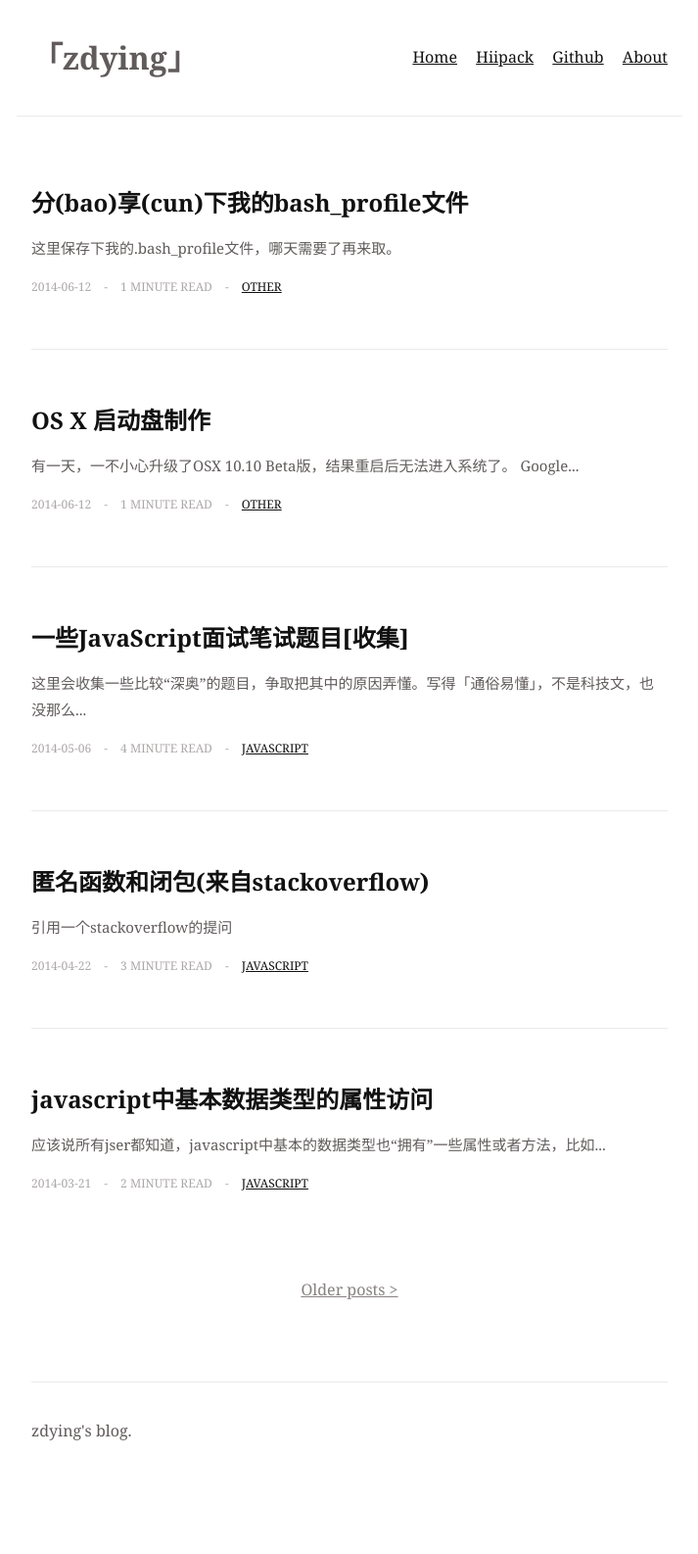
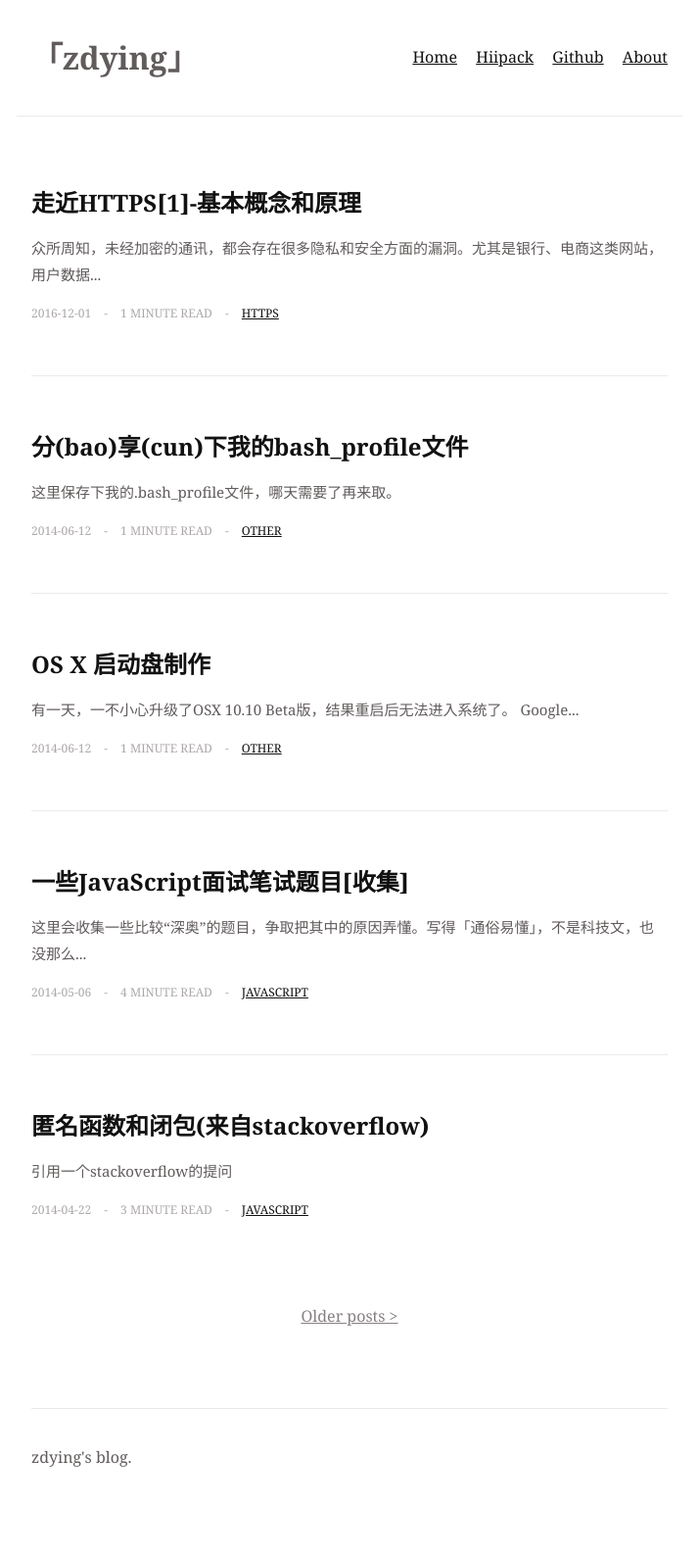
Before and after one commit to daiying-zhang/daiying-zhang.github.io, a Jekyll site: the page built from index.html, in a window 1280 px wide. Shown: the whole page at 98% size, without its empty margins (283-996 px from the left). Built offline with Jekyll 4.4.1, drawn with Linux system fonts in a browser that asks for light colours; some web fonts are replaced; the list of posts is cut into pages by our own code; before the commit the page ends 1559 px from its top, so only the background shows below that; some of the changed lines change nothing that is shown.

Commit message:
add post

```diff
--- /dev/null
+++ b/_posts/2016-12-01-approaching-https-1.md
@@ -0,0 +1,97 @@
+---
+layout: post
+title: 走近HTTPS[1]-基本概念和原理
+tags: [https]
+---
+
+众所周知，未经加密的通讯，都会存在很多隐私和安全方面的漏洞。尤其是银行、电商这类网站，用户数据的安全是至关重要的，没有哪个用户愿意在没有使用HTTPS的网站上输入自己的个人隐私信息。
+
+最近公司各个项目都切换了HTTPS。而且现在搜索引擎排名中，HTTPS也是一个很重要的因素。可见人们越来越重视个人隐私和数据的安全性，因此HTTPS也就非常重要了。
+
+但是我发现很多人跟我一样：虽然会经常去看看某个网站是否加了一把绿色的锁，知道怎么去部署HTTPS，里面的一些概念和细节，还是不是很了解。我自己曾小范围内部署过HTTPS，也了解过一些基础知识。只可惜，时间一长也都快忘记了，所以现在重新学习一下，顺便记录下来，以后可以再看看。有理解偏差或着错误的地方，还望批评指正。
+
+要学习HTTPS，我们需要了解的概念和细节很多，下面介绍一下其中主要的几个：
+
+`HTTP`、`TCP`、`SSL/TLS`、`CA`和`证书`。
+
+### HTTP
+
+`HTTP`，超文本传输协议（**HyperText Transfer Protocol**），是当今互联网使用最广泛的一个网络协议，用来传输互联网上的各种资源。HTTP是无连接、无状态和基于对象的协议，位于[OSI模型](https://zh.wikipedia.org/wiki/OSI%E6%A8%A1%E5%9E%8B)中的最顶层[应用层](https://zh.wikipedia.org/wiki/%E5%BA%94%E7%94%A8%E5%B1%82)，依赖于底层网络级协议（比如：TCP）来传输，详细介绍可以参考: [超文本传输协议](https://zh.wikipedia.org/wiki/%E8%B6%85%E6%96%87%E6%9C%AC%E4%BC%A0%E8%BE%93%E5%8D%8F%E8%AE%AE)
+
+
+
+### TCP
+
+`TCP`，传输控制协议（**Transmission Control Protocol**），是一种**面向连接**的、**可靠**的、**基于字节流**的传输层通信协议，位于[OSI模型](https://zh.wikipedia.org/wiki/OSI%E6%A8%A1%E5%9E%8B)中的传输层，提供面向连接的可靠数据传输服务。
+
+
+
+### SSL/TLS
+
+`SSL`，安全套接层（**Secure Sockets Layer**），是网景公司（Netscape）为了保证网上交易的安全而推出的。这个协议是现在应用层和传输层中间，这样能在不影响应用层的情况下，为应用层程序提供安全的数据传输服务。
+
+![SSL/TLS Layer](/images/content/article/https/IC197608.gif)
+*TLS/SSL Protocol Layers*
+
+最初的SSL 1.0版本，由于存在严重的安全漏洞，没有公开发布。2.0版本于1995年2月发布，但是也存在很多安全漏洞，所以很快被3.0取代了，3.0版本经过重新设计，于1996年发布，文献地址[RFC 6101](https://tools.ietf.org/html/rfc6101)。
+
+后来，IETF将SSL标准化（[RFC2246](https://tools.ietf.org/html/rfc2246)）并且命名为`TLS`（**Transport Layer Security**），中文：**传输层安全协议**。
+
+TLS 1.0版本从技术上讲，于其前身SSL的3.0版本差别非常小。随后又有了1.1（[RFC 4346](https://tools.ietf.org/html/rfc4346)）、1.2（[RFC5246](https://tools.ietf.org/html/rfc5246)）和1.3(草案)（[draft-ietf-tls-tls13-12](https://tools.ietf.org/html/draft-ietf-tls-tls13-12)）版本。
+
+`SSL/TLS`主要提供了三个必要的服务：
+
+* **数据加密** - 防止数据在传输中被窃取
+* **身份验证** - 验证服务器或者客户端的身份
+* **数据完整性** - 防止数据在传输过程中被篡改和伪造
+
+SSL/TLS这里只简单介绍，详细的内容，后面会继续介绍。
+
+### CA
+
+数字证书认证机构（**Certificate Authority**），是权威、可信赖的第三方机构，主要负责签发、管理和认证数字证书。
+
+这些机构一般都是收费的，常见国际权威的数字证书认证机构有：GlobalSign、VeriSign、GeoTrust和Comodo。
+
+也有免费的机构，比如：CAcert、StartSSL和Let's Encrypt。
+
+### SSL证书
+
+SSL证书是由CA颁发的一种用于证网站身份和加密传输数据的电子文件。目前，证书的格式和验证方法普遍遵循[X.509](https://en.wikipedia.org/wiki/X.509)国际标准。
+
+SSL证书根据拥有的域名或子域的数量可以分为：
+
+* **单一**  — 保护一个完全限定的域名或子域名
+* **通配符** — 涵盖一个域名及无限数量的子域
+* **多域**  — 保护多个域名
+
+根据所需的验证级别可以分为:
+
+* **域验证（DV: Domain Validation）** — 涵盖基本加密和对域名注册所有权的验证。
+* **组织验证（OV: Organization Validatio）** — 除了基本加密和对域名注册所有权的验证以外，还将验证所有人的特定详情（例如，姓名和地址）。
+* **扩展验证 (EV: Extended Validation)** — 在颁发证书之前执行全面检查，提供最高程度的安全性（严格遵守 SSL 证书行业治理联盟制定的指导说明）。
+
+
+### HTTPS
+
+说到这里，终于可以说HTTPS了！
+
+HTTPS，超文本传输安全协议（**Hypertext Transfer Protocol Secure**或者**HTTP over TLS**、**HTTP over SSL**）是一种网络安全传输协议，是在HTTP协议的基础上使用SSL/TLS对数据进行加密，可以简单理解为HTTP + SSL/TLS。主要目的是：保护传输数据的隐私与完整性、提供身份校验。
+
+HTTPS的基本原理：在TCP握手之后，数据传输之前，客户端和服务器需要在进行TLS握手，进行身份验证和密钥协商，密钥协商过程确定了接下来数据传输需要用到的对称加密密钥。
+
+接下来，数据传输都会使用上面确定好的密钥进行加解密。这样就能起到保护数据安全、保障数据完整性和身份验证的作用。
+
+详细的细节，后面会详细写。
+
+
+### 总结
+
+
+HTTPS在传输层（TCP）和应用层（HTTP）之间添加了一个安全层（SSL／TLS），通过这个安全层来加密数据以保障数据传输中的数据安全问题、完整性以及身份验证。其中需要用到CA认证机构颁发的证书。这里涉及到的概念很多，而且本文也没有设计全部的概念，知识总结了下一些常用的概念，具体的后面分开总结。
+
+
+### 参考链接
+
+* [Transport Layer Security (TLS)](https://hpbn.co/transport-layer-security-tls/)
+* [超文本传输安全协议](https://zh.wikipedia.org/wiki/%E8%B6%85%E6%96%87%E6%9C%AC%E4%BC%A0%E8%BE%93%E5%AE%89%E5%85%A8%E5%8D%8F%E8%AE%AE)
--- a/styles/main.css
+++ b/styles/main.css
@@ -195,3 +195,15 @@
 .list-pagination a:hover{
     color: #121111
 }
+
+/* image */
+img~em {
+    text-align: center;
+    width: 100%;
+    display: inline-block;
+    margin-bottom: 20px;
+}
+
+img{
+    margin-top: 20px;
+}
```
Also changed, not shown: images/content/article/https/IC197608.gif (added).
